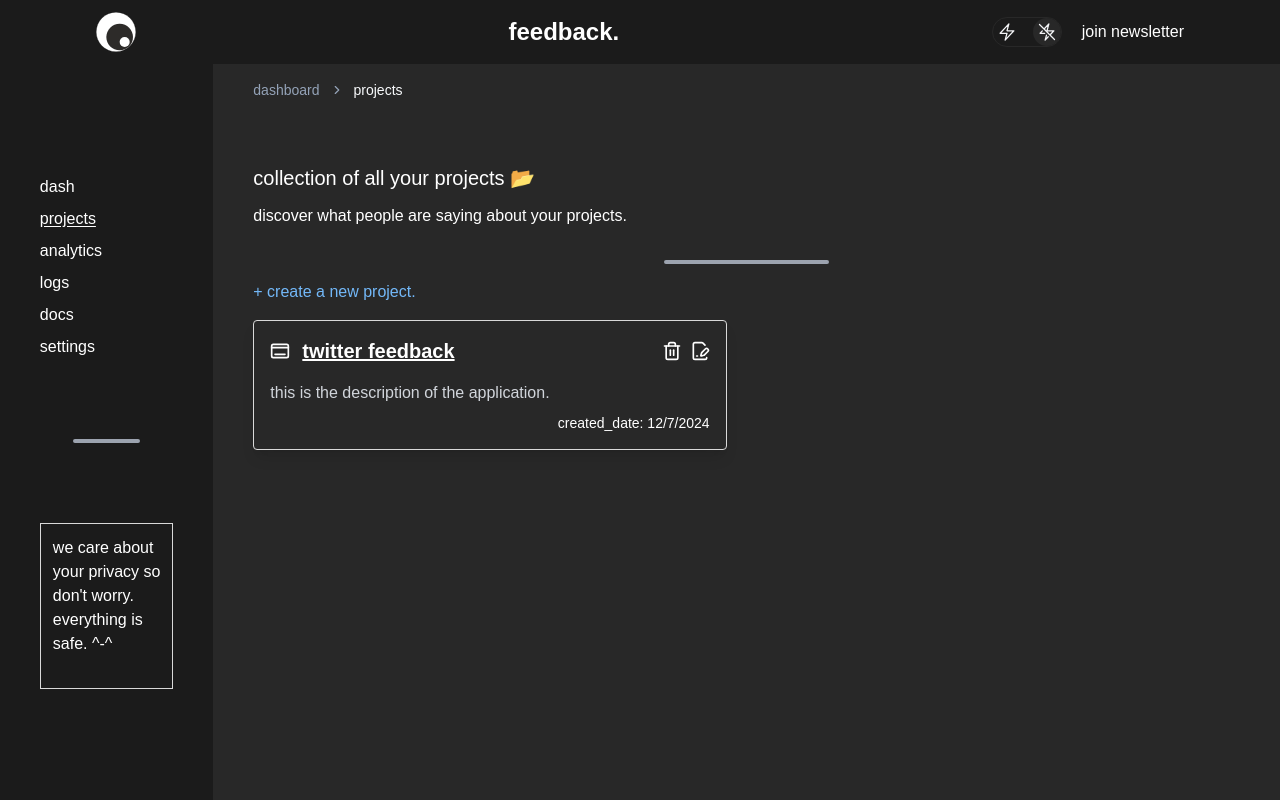
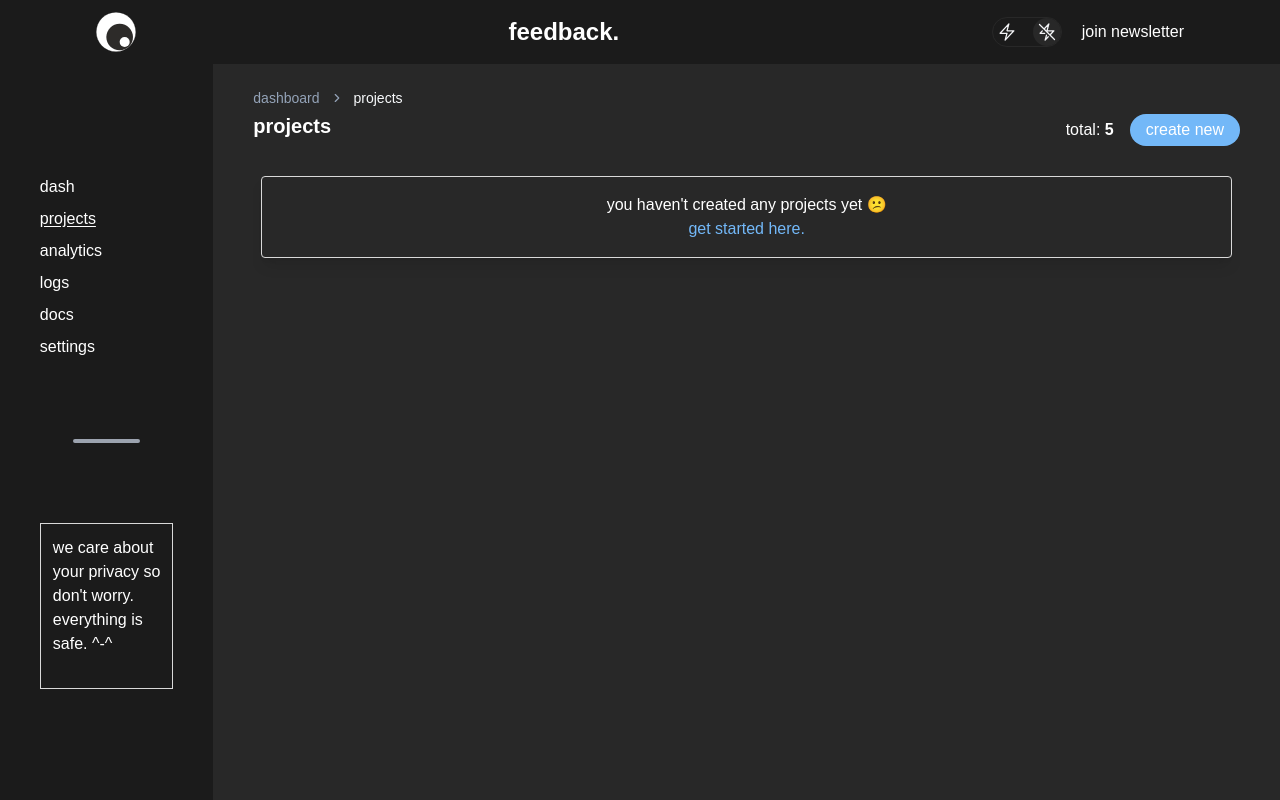
Before and after one commit to MayankBansal12/feedback, a Next.js app: page /dashboard/projects in a window 1280 px wide. Built offline with nearby package versions, Linux system fonts and the light colour scheme.

Commit message:
feat: modify project, dash design

```diff
--- a/src/app/dashboard/(dashcomponents)/projects/page.tsx
+++ b/src/app/dashboard/(dashcomponents)/projects/page.tsx
@@ -5,26 +5,29 @@ import Link from "next/link";
 import React, { useState } from "react";
 
 const Projects = () => {
-  const [projects, setProjects] = useState([1]);
+  const [projects, setProjects] = useState([]);
   const [editModal, setEditModal] = useState<boolean>(false);
   const [deleteModal, setDeleteModal] = useState<boolean>(false);
+
   const deleteHandler = () => {
     // delete code
   };
+
   return (
-    <div className="flex flex-col dark:bg-dark-secondary px-10 py-10 w-full h-full dark:text-white">
-      <div className="flex flex-col justify-start gap-3 my-4 w-full text-left">
-        <p className="text-xl">collection of all your projects 📂</p>
-        <p className="text-md">
-          discover what people are saying about your projects.
-        </p>
+    <div className="flex flex-col w-full h-full dark:bg-dark-secondary dark:text-white px-10">
+      <div className="flex gap-4 justify-between items-center">
+        <h1 className="pt-1 pb-3 text-xl font-semibold">projects</h1>
+        <div className="flex gap-4 items-center">
+          <p>total: <span className="font-semibold">{5}</span></p>
+          <button
+            className="bg-accent-link hover:bg-accent-buttonhover transition-all py-1 px-4 rounded-full text-white"
+          >
+            create new
+          </button>
         </div>
-      <div className="flex justify-center items-center my-4">
-        <hr className="border-2 dark:border-gray-400 border-light-primary rounded-full w-1/6" />
       </div>
-      <div className="text-accent-link">
-        <Link href="/dashboard/create/">+ create a new project.</Link>
-      </div>
+
+      <div className="flex flex-col overflow-auto mt-2 pb-10 px-2">
         {projects.length === 0 ? (
           <div className="shadow-lg my-4 p-4 border border-light-primary dark:border-light-primary rounded-sm text-center">
             <p>you haven&apos;t created any projects yet 😕 </p>
@@ -35,17 +38,16 @@ const Projects = () => {
             </p>
           </div>
         ) : (
-        <div className="md:gap-5 lg:gap-10 md:grid grid-cols-2">
-          <div className="shadow-lg my-4 p-4 border border-light-primary dark:border-light-primary rounded-sm">
+          <div className="md:gap-4 lg:gap-5 md:grid grid-cols-2">
+            <Link href="/dashboard/projects/project_id">
+              <div className="shadow-lg my-4 p-4 border border-light-primary rounded-sm hover:cursor-pointer hover:border-white transition-all">
                 <div className="flex justify-between items-center mb-4">
-              <Link href="/dashboard/projects/project_id">
                   <div className="flex items-center gap-3">
                     <Dock size={20} />
                     <p className="font-semibold text-xl underline">
                       twitter feedback
                     </p>
                   </div>
-              </Link>
                   <div className="flex items-center gap-2">
                     <button onClick={() => setDeleteModal(true)}>
                       <Trash2 size={20} />
@@ -64,8 +66,10 @@ const Projects = () => {
                   </p>
                 </div>
               </div>
+            </Link>
           </div>
         )}
+
         {deleteModal && (
           <div className="top-0 left-0 fixed flex justify-center items-center bg-gray-500 bg-opacity-50 w-full h-full">
             <div className="dark:bg-dark-secondary px-5 py-5">
@@ -90,6 +94,7 @@ const Projects = () => {
           </div>
         )}
       </div>
+    </div>
   );
 };
 
--- a/src/app/dashboard/layout.tsx
+++ b/src/app/dashboard/layout.tsx
@@ -34,7 +34,7 @@ export default function RootLayout({
           <SideNav />
         </div>
         <div className="w-5/6 overflow-hidden">
-          {paths.length > 1 && <Breadcrumb className="bg-white dark:bg-dark-secondary pb-2 pt-4 px-10">
+          {paths.length > 1 && <Breadcrumb className="bg-white dark:bg-dark-secondary pt-6 px-10">
             <BreadcrumbList>
               <BreadcrumbItem>
                 <BreadcrumbLink href={"/" + paths[0]}>{paths[0]}</BreadcrumbLink>
--- a/src/app/dashboard/page.tsx
+++ b/src/app/dashboard/page.tsx
@@ -5,12 +5,29 @@
 export default function Dash() {
 
   return (
-    <div className="flex flex-col justify-center items-center gap-4 dark:bg-dark-secondary px-10 py-10 w-full h-full dark:text-white">
-      <h2 className="text-center text-lg">
-        <span className="font-bold">feedback.</span> an easy way for collecting
-        and managing user feedback and reviews.
-        <br />
-      </h2>
+    <div className="flex flex-col w-full h-full dark:bg-dark-secondary dark:text-white px-10">
+      <h1 className="py-10 text-xl font-semibold">dashboard</h1>
+      <div className="flex flex-col justify-center items-center gap-8 h-2/3">
+        <h2 className="text-center text-xl">
+          <p>this week you had <span className="font-semibold">1000</span> feedbacks</p>
+          <p>on your <span className="font-semibold">social</span> app.</p>
+        </h2>
+        <div className="flex w-3/4 justify-center gap-10">
+          <div className="bg-gradient-to-r from-[#86CAFC] to-[#33CA66] py-8 border border-light-primary dark:border-light-primary rounded-lg w-1/3 text-white">
+            <p className="text-center flex flex-col gap-2">
+              <span className="font-semibold text-lg">total feedback forms</span>
+              <span className="font-bold text-2xl">5</span>
+            </p>
+          </div>
+          <div className="bg-gradient-to-r from-[#F5B6F3] to-[#FF9292] py-8 border border-light-primary dark:border-light-primary rounded-lg w-1/3">
+            <p className="text-center flex flex-col gap-2">
+              <span className="font-semibold text-lg">average overall rating</span>
+              <span className="font-bold text-2xl">4.2</span>
+            </p>
+          </div>
+        </div>
+        <p className="text-slate-400">more metrics coming soon...</p>
+      </div>
     </div>
   );
 }
```
Lines whose indentation alone changed are shown as unchanged.
